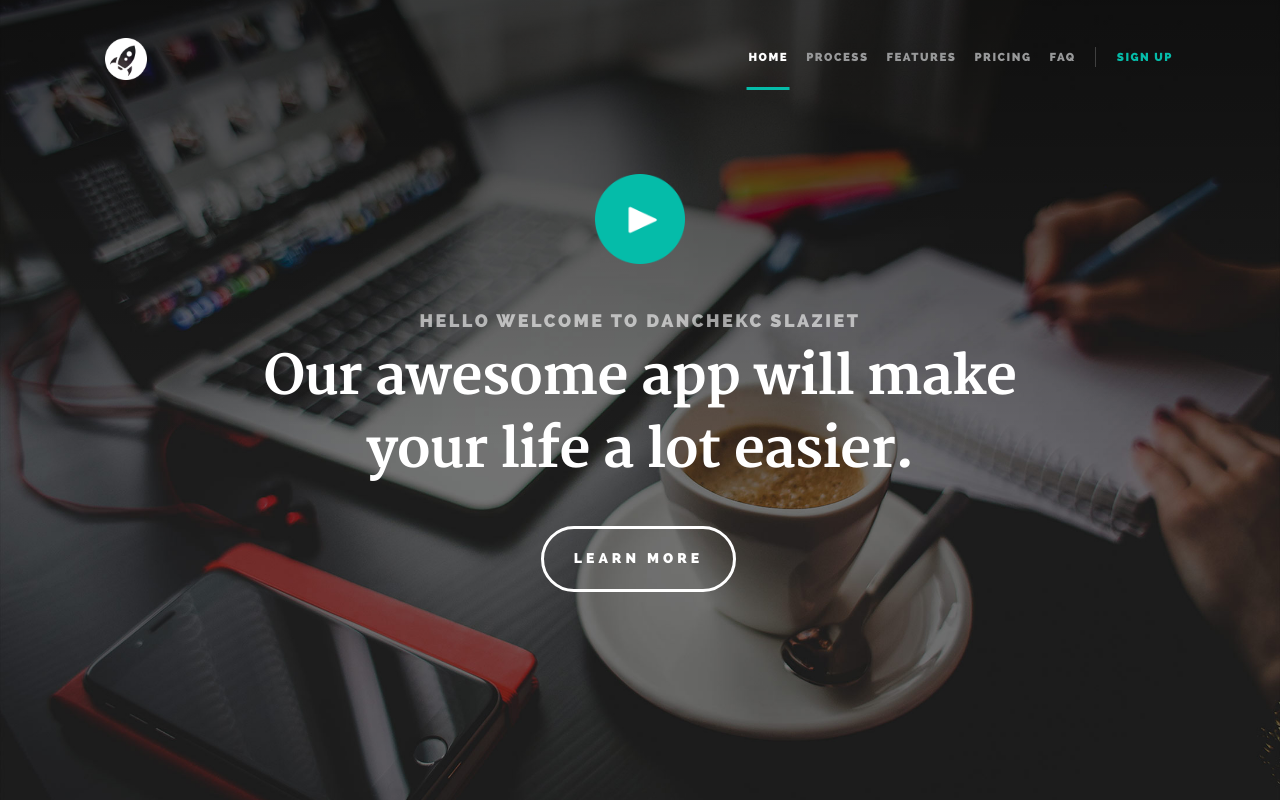
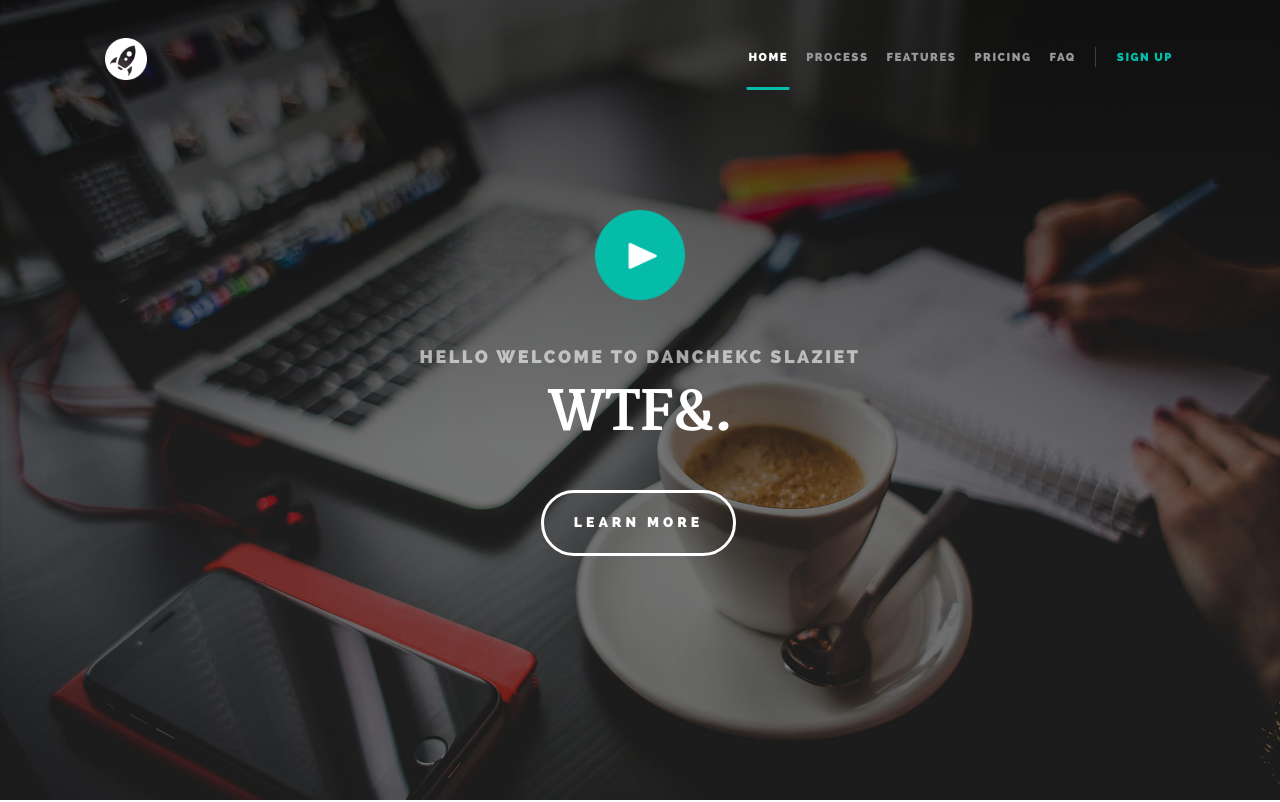
Before and after one commit to Dancheckslaziet/Dancheckslaziet.github.io, a plain HTML site: page index.html in a window 1280 px wide. Shown: the top 802 px of the page. Drawn offline with Linux system fonts and the light colour scheme; files whose address does not match are found by name.

Commit message:
Update index.html

```diff
--- a/index.html
+++ b/index.html
@@ -76,7 +76,7 @@
 	   			</div>
 
 	   			<h5>Hello welcome to Danchekc Slaziet</h5>
-	   			<h1>Our awesome app will make your life a lot easier.</h1>
+	   			<h1>WTF&.</h1>
 
 	   			<a class="button stroke smoothscroll" href="#process" title="">Learn More</a>
 
```
